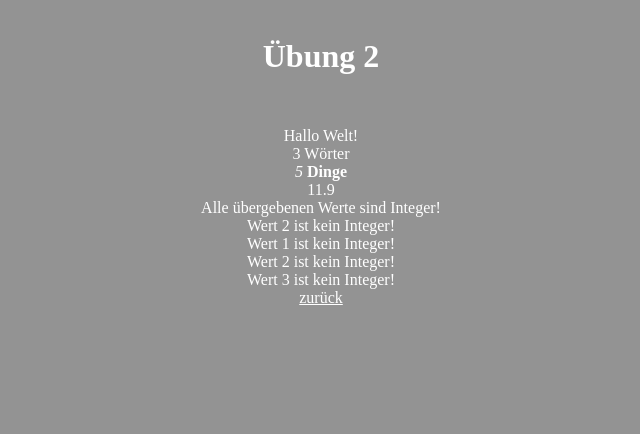
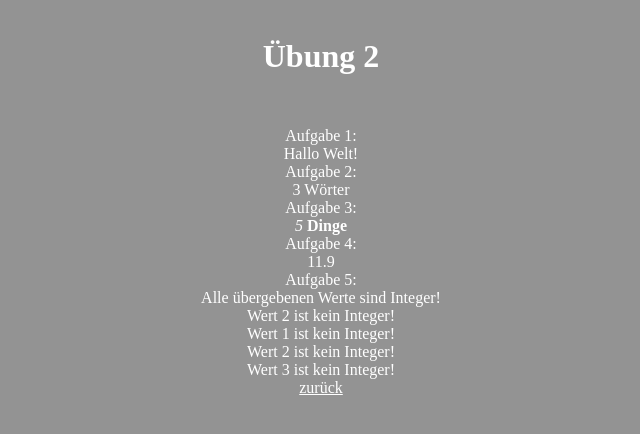
Before and after one commit to CodaCodalis/turbo-carnym-val, a PHP site: page /php-uebung/uebung2.php in a window 1280 px wide. Shown: the top 434 px of the page, without its empty margins (319-959 px from the left). Run offline with PHP 8.4, Linux system fonts and the light colour scheme.

Commit message:
uebung 1 und 2 korrigiert

```diff
--- a/php-uebung/uebung1.php
+++ b/php-uebung/uebung1.php
@@ -7,7 +7,8 @@
   	<body>
       	<h1>Übung 1</h1>
 
-      	Hallo Welt!
+      	Textausgabe mit HTML:<br>
+      	Hallo Welt!<br>
       <div id="uebung">
     	<?php
         	# Das Doppelkreuz ist neben dem Doppelslash eine Möglichkeit, Codezeilen in php-Blöcken auszukommentieren.
@@ -16,6 +17,7 @@
         	/*
             Mit echo können Strings in php-Code-Blöcken ausgegeben werden.
             */
+                echo "Ausgabe mit PHP:<br>";
 				echo "Hallo Welt!";
 
 		?>
--- a/php-uebung/uebung2.php
+++ b/php-uebung/uebung2.php
@@ -19,10 +19,14 @@
             echo "$zahl $text<br>";
         }
 
+        echo "Aufgabe 1:<br>";
     	halloWelt();
+
+    	echo "Aufgabe 2:<br>";
     	aufgabe2(3, "Wörter");
 
     	//Aufgabe 3
+    	echo "Aufgabe 3:<br>";
     	aufgabe2("<i>5</i>", "<b>Dinge</b>");
 
     	//Aufgabe 4:
@@ -30,6 +34,7 @@
             return ($betrag * 1.19);
     	}
 
+    	echo "Aufgabe 4:<br>";
     	echo mwstBerechnung(10.00)."<br>";
 
     	//Aufgabe 5:
@@ -49,6 +54,7 @@
 
     	}
 
+    	echo "Aufgabe 5:<br>";
     	testPlausibility(3,4,5);
     	testPlausibility(3, "vier", 5);
     	testPlausibility("drei", "vier", "fünf");
```
